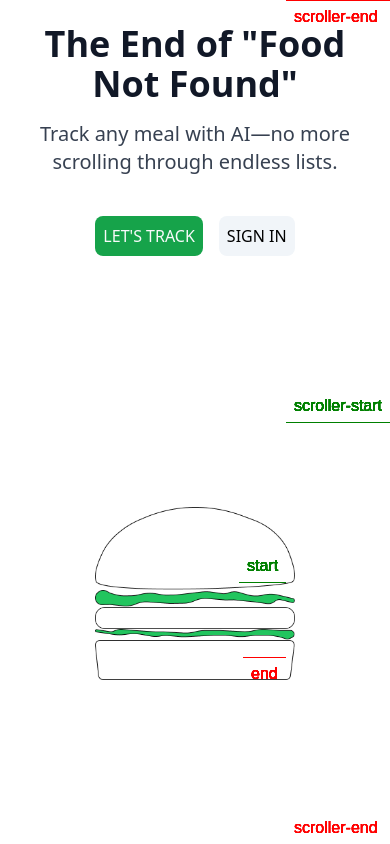
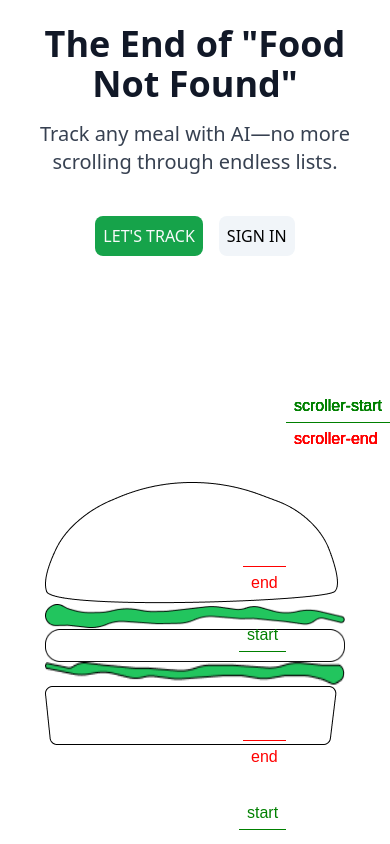
Before and after one commit to Yushank/lets-track, a Next.js app: page / in a window 390 px wide. Shown: the top 844 px of the page. Built offline with nearby package versions, Linux system fonts and the light colour scheme.

Commit message:
burger animation with animted lines and text

```diff
--- a/components/HeroSection.tsx
+++ b/components/HeroSection.tsx
@@ -56,7 +56,7 @@ function AnimatedBurger() {
           trigger: burgerRef.current, //what moves from veiwport that triger the animation
           start: "center center", //start animation when center of burgerRef and viewport cross
           end: "bottom top", //stops animation when bottom of burgerRef and top of viewport corsses
-          markers: true, //this will show the burgerRef and viewports points that trigger the animation
+          // markers: true, //this will show the burgerRef and viewports points that trigger the animation
           scrub: 1, //smooths the animation
         },
         y: -70, //end point of animation
@@ -73,7 +73,7 @@ function AnimatedBurger() {
           trigger: burgerRef.current,
           start: "center center",
           end: "bottom top",
-          markers: true,
+          // markers: true,
           scrub: 1,
         },
         y: -60,
@@ -90,7 +90,7 @@ function AnimatedBurger() {
           trigger: burgerRef.current,
           start: "center center",
           end: "bottom top",
-          markers: true,
+          // markers: true,
           scrub: 1,
         },
         y: 0,
@@ -107,7 +107,7 @@ function AnimatedBurger() {
           trigger: burgerRef.current,
           start: "center center",
           end: "bottom top",
-          markers: true,
+          // markers: true,
           scrub: 1,
         },
         y: 45,
@@ -125,7 +125,7 @@ function AnimatedBurger() {
           trigger: burgerRef.current,
           start: "center center",
           end: "bottom top",
-          markers: true,
+          // markers: true,
           scrub: 1,
         },
         y: 55,
@@ -138,9 +138,11 @@ function AnimatedBurger() {
     };
   }, []);
 
+  const numberArray = ["150", "20", "220", "20", "175"];
+
   return (
     <div
-      className="w-[200px] h-[150px] lg:w-[300px] lg:h-[200px]"
+      className="w-[300px] h-[200px] lg:w-[350px] lg:h-[200px]"
       ref={burgerRef}
     >
       <div ref={imageRef1} className="flex">
@@ -151,7 +153,7 @@ function AnimatedBurger() {
           height={100}
           className="w-full max-w-sm md:max-w-md"
         />
-        <AnimatedLines imgRef={burgerRef} />
+        <AnimatedLines imgRef={burgerRef} num={numberArray[0]} />
       </div>
       <div ref={imageRef2} className="flex">
         <Image
@@ -161,7 +163,7 @@ function AnimatedBurger() {
           height={100}
           className="w-full max-w-sm md:max-w-md"
         />
-        <AnimatedLines imgRef={burgerRef} />
+        <AnimatedLines imgRef={burgerRef} num={numberArray[1]} />
       </div>
       <div ref={imageRef3} className="flex">
         <Image
@@ -171,7 +173,7 @@ function AnimatedBurger() {
           height={100}
           className="w-full max-w-sm md:max-w-md"
         />
-        <AnimatedLines imgRef={burgerRef} />
+        <AnimatedLines imgRef={burgerRef} num={numberArray[2]} />
       </div>
       <div ref={imageRef4} className="flex">
         <Image
@@ -181,7 +183,7 @@ function AnimatedBurger() {
           height={100}
           className="w-full max-w-sm md:max-w-md"
         />
-        <AnimatedLines imgRef={burgerRef} />
+        <AnimatedLines imgRef={burgerRef} num={numberArray[3]} />
       </div>
       <div ref={imageRef5} className="flex">
         <Image
@@ -191,7 +193,7 @@ function AnimatedBurger() {
           height={100}
           className="w-full max-w-sm md:max-w-md"
         />
-        <AnimatedLines imgRef={burgerRef} />
+        <AnimatedLines imgRef={burgerRef} num={numberArray[4]} />
       </div>
     </div>
   );
@@ -199,9 +201,10 @@ function AnimatedBurger() {
 
 interface RefProps {
   imgRef: RefObject<HTMLImageElement | null>;
+  num: String;
 }
 
-function AnimatedLines({ imgRef }: RefProps) {
+function AnimatedLines({ imgRef, num }: RefProps) {
   const lineRef = useRef<HTMLDivElement>(null);
   const dotRef1 = useRef(null);
   const dotRef2 = useRef(null);
@@ -235,7 +238,7 @@ function AnimatedLines({ imgRef }: RefProps) {
           start: "center center",
           end: "bottom bottom",
           scrub: 1,
-          markers: true,
+          // markers: true,
         },
       }
     );
@@ -247,7 +250,7 @@ function AnimatedLines({ imgRef }: RefProps) {
       },
       {
         scrollTrigger: {
-          trigger: lineRef.current,
+          trigger: imgRef.current,
           start: "center center",
           end: "bottom bottom",
           scrub: 1,
@@ -276,7 +279,7 @@ function AnimatedLines({ imgRef }: RefProps) {
   }, []);
 
   return (
-    <div ref={lineRef} className="w-[5px] lg:w-[10px]">
+    <div ref={lineRef} className="flex items-center space-x-2">
       <svg
         width="75"
         height="7"
@@ -284,10 +287,49 @@ function AnimatedLines({ imgRef }: RefProps) {
         fill="none"
         xmlns="http://www.w3.org/2000/svg"
       >
-        <path d="M3 4H145" stroke="#1F1F1F" stroke-width="3" />
-        <circle ref={dotRef1} cx="3.5" cy="3.5" r="3.5" fill="#1F1F1F" />
-        <circle ref={dotRef2} cx="145.5" cy="3.5" r="3.5" fill="#1F1F1F" />
+        <path d="M3 4H145" stroke="#1F1F1F" strokeWidth="2" />
+        <circle ref={dotRef1} cx="3.5" cy="3.5" r="2.5" fill="#1F1F1F" />
+        <circle ref={dotRef2} cx="145.5" cy="3.5" r="2.5" fill="#1F1F1F" />
       </svg>
+
+      <AnimatedText lineRef={lineRef} num={num} />
     </div>
   );
 }
+
+interface AnimatedTextProps {
+  lineRef: RefObject<HTMLDivElement | null>;
+  num: String;
+}
+
+function AnimatedText({ lineRef, num }: AnimatedTextProps) {
+  const textRef = useRef(null);
+
+  useEffect(() => {
+    gsap.registerPlugin(ScrollTrigger);
+
+    gsap.fromTo(
+      textRef.current,
+      {
+        opacity: 0,
+      },
+      {
+        scrollTrigger: {
+          trigger: lineRef.current,
+          start: "bottom center",
+          end: "center center",
+          scrub: 1,
+          markers: true,
+        },
+        opacity: 1,
+        duration: 10,
+      }
+    );
+  });
+
+  return (
+    <div ref={textRef}>
+      <p className="text-gray-700 font-light">{num}cal</p>
+    </div>
+  );
+}
```
